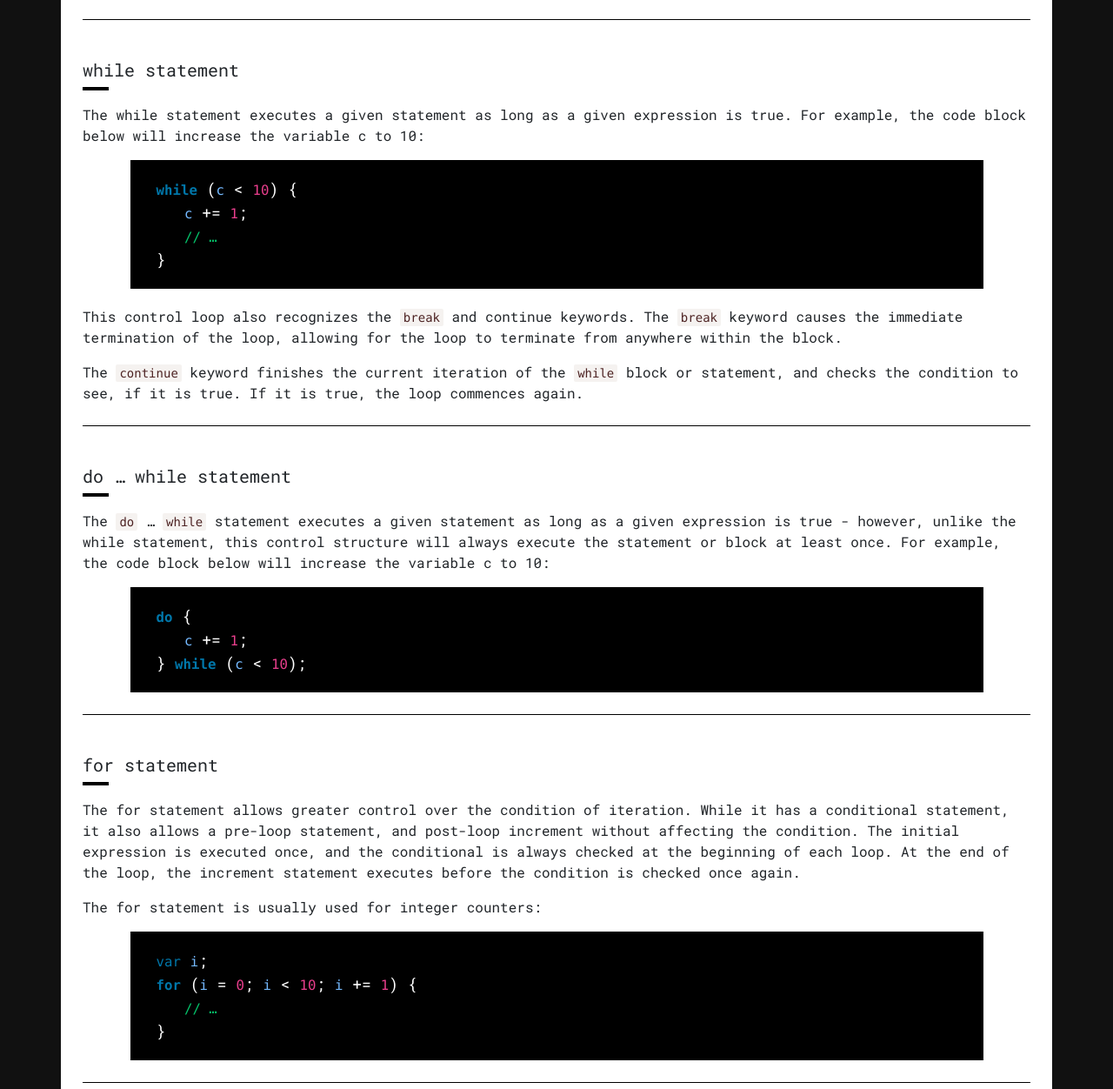
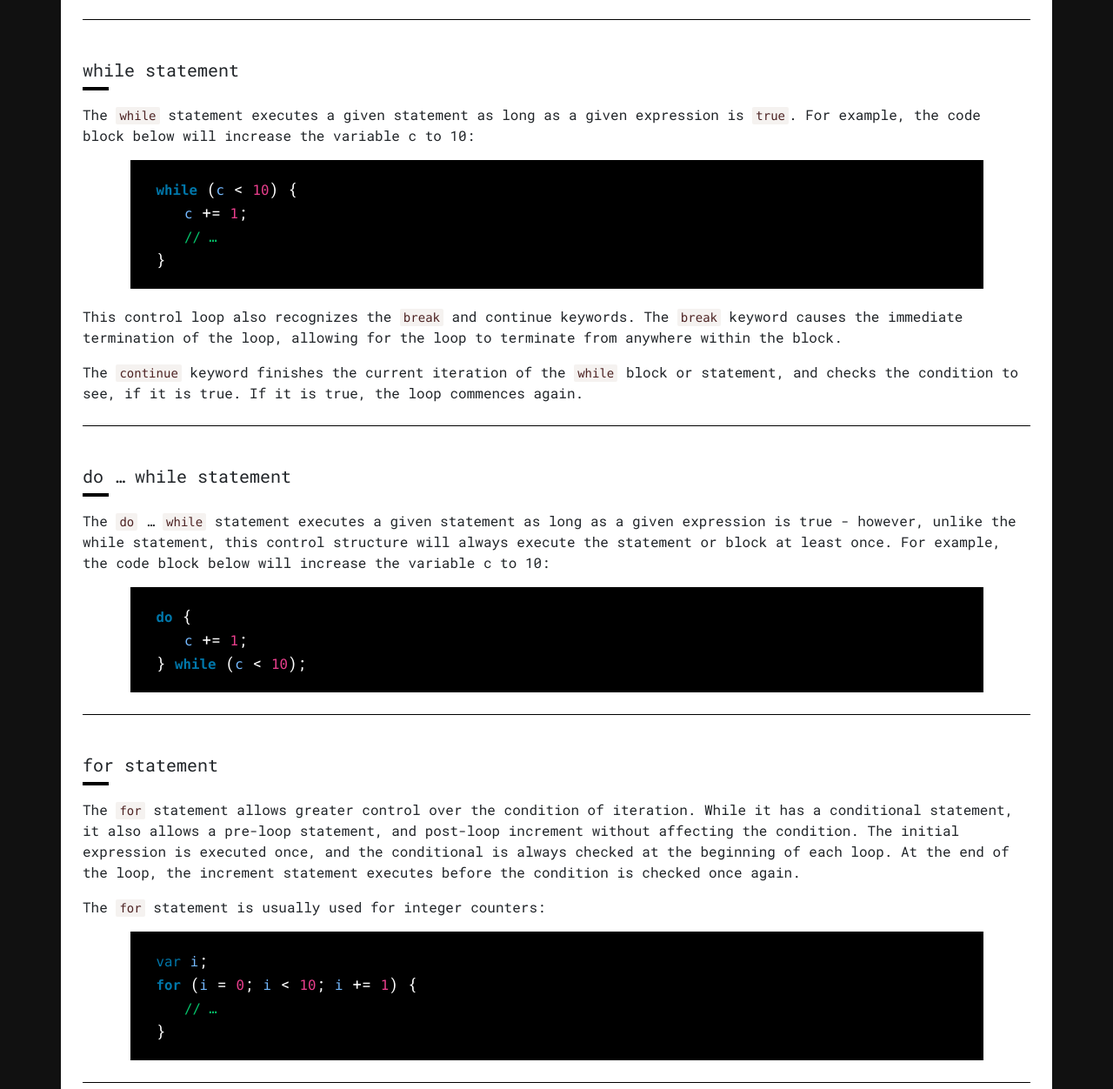
Before and after one commit to smum159/JavaScript_SEPIP, a website built with Parcel: page flows.html in a window 1280 px wide. Shown: the part 1213-2465 px from the top of the page at 87% size. Built offline with nearby package versions, Linux system fonts and the light colour scheme.

Commit message:
Update flows.html

```diff
--- a/flows.html
+++ b/flows.html
@@ -46,7 +46,7 @@
           &nbsp;&nbsp;&nbsp;<code class="code-con">document</code>.<code class="code-var">body</code>.<code class="code-var">innerHTML</code> += <code class="code-or">"a equals b"</code>;<br>
           }
       </div>
-      <p>The if statement may also consist of multiple parts, incorporating else and else if sections. These keywords are part of the if statement, and identify the code blocks that are executed, if the preceding condition is false.</p>
+      <p>The <code class="code-two">if</code> statement may also consist of multiple parts, incorporating else and else if sections. These keywords are part of the if statement, and identify the code blocks that are executed, if the preceding condition is false.</p>
       <div class="code">
         <code class="code-if"><b>if</b></code> (<code class="code-var">a</code> === <code class="code-var">b</code>) {<br>
         &nbsp;&nbsp;&nbsp;<code class="code-con">document</code>.<code class="code-var">body</code>.<code class="code-var">innerHTML</code> += <code class="code-or">"a equals b"</code>;<br>
@@ -59,7 +59,7 @@
       <hr class="hr-temas">
       <h5 id="while">while statement</h5>
       <hr class="tema-sub">
-      <p>The while statement executes a given statement as long as a given expression is true. For example, the code block below will increase the variable c to 10:</p>
+      <p>The <code class="code-two">while</code> statement executes a given statement as long as a given expression is <code class="code-two">true</code>. For example, the code block below will increase the variable c to 10:</p>
       <div class="code">
         <code class="code-if"><b>while</b></code> (<code class="code-var">c</code> &lt; <code>10</code>) {<br>
         &nbsp;&nbsp;&nbsp;<code class="code-var">c</code> += <code>1</code>;<br>
@@ -80,8 +80,8 @@
       <hr class="hr-temas">
       <h5 id="for">for statement</h5>
       <hr class="tema-sub">
-      <p>The for statement allows greater control over the condition of iteration. While it has a conditional statement, it also allows a pre-loop statement, and post-loop increment without affecting the condition. The initial expression is executed once, and the conditional is always checked at the beginning of each loop. At the end of the loop, the increment statement executes before the condition is checked once again.</p>
-      <p>The for statement is usually used for integer counters:</p>
+      <p>The <code class="code-two">for</code> statement allows greater control over the condition of iteration. While it has a conditional statement, it also allows a pre-loop statement, and post-loop increment without affecting the condition. The initial expression is executed once, and the conditional is always checked at the beginning of each loop. At the end of the loop, the increment statement executes before the condition is checked once again.</p>
+      <p>The <code class="code-two">for</code> statement is usually used for integer counters:</p>
       <div class="code">
         <code class="code-if">var</code> <code class="code-var">i</code>;<br>
         <code class="code-if"><b>for</b></code> (<code class="code-var">i</code> = <code>0</code>; <code class="code-var">i</code> &lt; <code>10</code>; <code class="code-var">i</code> += <code>1</code>) {<br>
```
